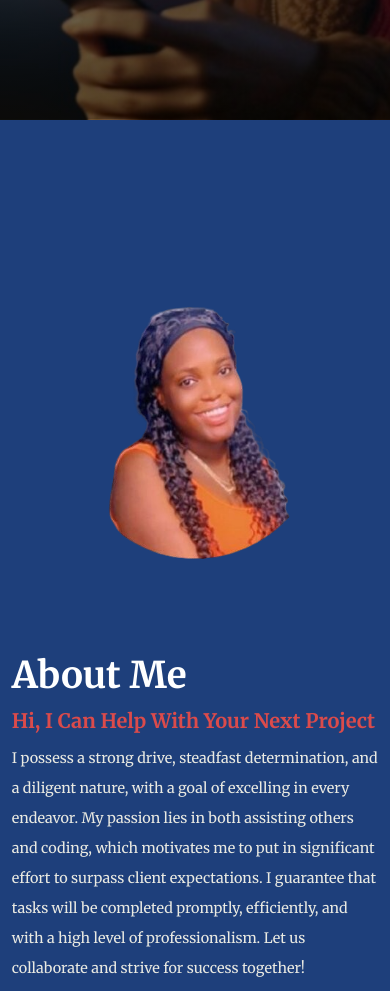
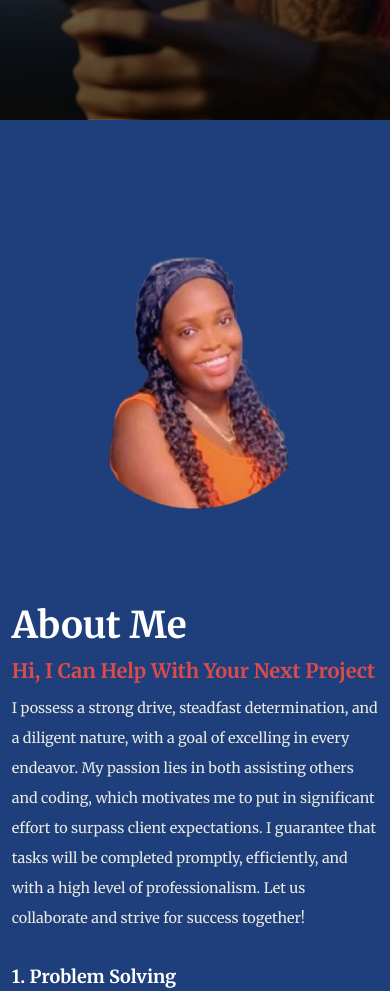
Before and after one commit to melissa-thecodingphoenix/portfolio_website, a plain HTML site: page index.html in a window 390 px wide. Shown: the part 640-1631 px from the top of the page. Drawn offline with nearby package versions, Linux system fonts and the light colour scheme.

Commit message:
changed padding on about section

```diff
--- a/css/mediaqueries.css
+++ b/css/mediaqueries.css
@@ -28,6 +28,7 @@
     }
     .about {
         grid-template-columns: 1fr;
+        padding: 80px 3% 60px;
     }
     .about-img {
         text-align: center;
```
